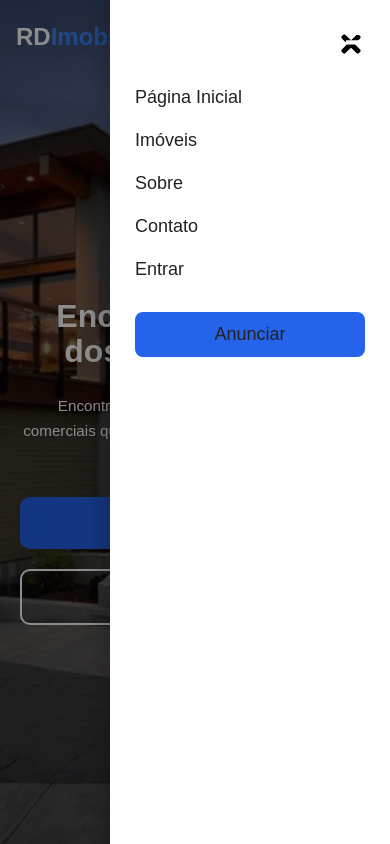
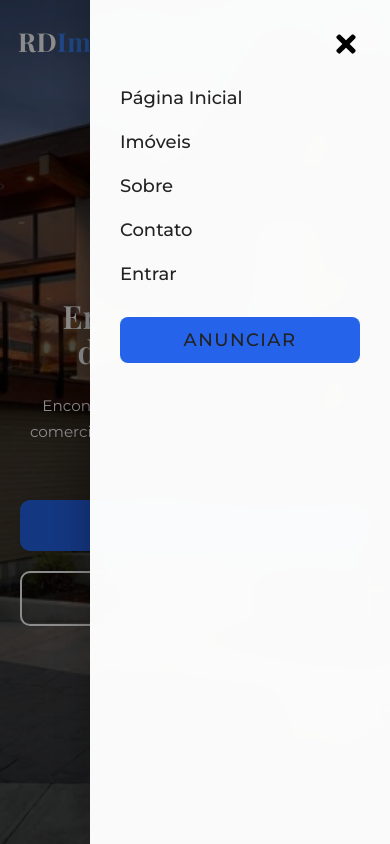
Before and after one commit to Domingos244/RD-imobi, a React (Vite) app: page / in a window 390 px wide. Both pictures are taken after a click on the button 359 px from the left and 36 px from the top of the page. Built offline with nearby package versions, Linux system fonts and the light colour scheme.

Commit message:
responsivo04

```diff
--- a/src/components/Hero/styles.css
+++ b/src/components/Hero/styles.css
@@ -23,24 +23,33 @@
   color: #fff;
 }
 
+/* ======== TÍTULO ======== */
+
 .hero h1 {
+  font-family: var(--font-title);
   font-size: 4.5rem;
+  font-weight: 600;
   line-height: 1.1;
   max-width: 650px;
   margin-bottom: 25px;
-  font-weight: 700;
 }
 
 .hero h1 span {
   color: #3b82f6;
 }
 
+/* ======== TEXTO ======== */
+
 .hero p {
+  font-family: var(--font-text);
   max-width: 600px;
   font-size: 1.3rem;
-  line-height: 1.6;
+  font-weight: 400;
+  line-height: 1.7;
   margin-bottom: 40px;
 }
+
+/* ======== BOTÕES ======== */
 
 .hero-buttons {
   display: flex;
@@ -49,18 +58,21 @@
 
 .btn-primary,
 .btn-secondary {
+  font-family: var(--font-text);
   padding: 16px 34px;
-  font-size: 17px;
+  font-size: 15px;
   font-weight: 600;
+  letter-spacing: .08em;
+  text-transform: uppercase;
   border-radius: 10px;
   cursor: pointer;
-  transition: 0.3s;
+  transition: .3s;
 }
 
 .btn-primary {
   border: none;
   background: #2563eb;
-  color: white;
+  color: #fff;
 }
 
 .btn-primary:hover {
@@ -68,19 +80,20 @@
 }
 
 .btn-secondary {
-  border: 2px solid white;
+  border: 2px solid #fff;
   background: transparent;
-  color: white;
+  color: #fff;
 }
 
 .btn-secondary:hover {
-  background: white;
+  background: #fff;
   color: #2563eb;
 }
 
-/* ========= Tablet ========= */
+/* ========= TABLET ========= */
 
 @media (max-width: 992px) {
+
   .hero-content {
     padding: 0 30px;
   }
@@ -94,11 +107,13 @@
     font-size: 1.1rem;
     max-width: 450px;
   }
+
 }
 
-/* ========= Celular ========= */
+/* ========= CELULAR ========= */
 
 @media (max-width: 768px) {
+
   .hero {
     justify-content: center;
     text-align: center;
@@ -135,11 +150,13 @@
     width: 100%;
     max-width: 320px;
   }
+
 }
 
-/* ========= Celulares pequenos ========= */
+/* ========= CELULARES PEQUENOS ========= */
 
 @media (max-width: 480px) {
+
   .hero-content {
     padding: 110px 20px 30px;
   }
@@ -149,11 +166,12 @@
   }
 
   .hero p {
-    font-size: 0.95rem;
+    font-size: .95rem;
   }
 
   .btn-primary,
   .btn-secondary {
     max-width: 100%;
   }
+
 }
--- a/src/components/Navbar/index.tsx
+++ b/src/components/Navbar/index.tsx
@@ -38,14 +38,14 @@ export default function Navbar() {
         </button>
       </div>
 
-      {menuOpen && (
-        <>
+      {/* Overlay */}
       <div
-            className="menu-overlay"
+        className={`menu-overlay ${menuOpen ? "active" : ""}`}
         onClick={() => setMenuOpen(false)}
       />
 
-          <div className="mobile-menu">
+      {/* Menu Mobile */}
+      <div className={`mobile-menu ${menuOpen ? "active" : ""}`}>
         <button
           className="close-button"
           onClick={() => setMenuOpen(false)}
@@ -81,8 +81,6 @@ export default function Navbar() {
           Anunciar
         </Link>
       </div>
-        </>
-      )}
     </header>
   );
 }
--- a/src/components/Navbar/styles.css
+++ b/src/components/Navbar/styles.css
@@ -1,11 +1,15 @@
+/* ===========================
+   NAVBAR
+=========================== */
+
 .navbar {
   position: absolute;
   top: 0;
   left: 0;
   width: 100%;
   z-index: 1000;
+  padding: 25px 0;
   background: transparent;
-  padding: 25px 0;
   transition: 0.3s;
 }
 
@@ -19,18 +23,26 @@
   align-items: center;
 }
 
+/* ===========================
+   LOGO
+=========================== */
+
 .logo {
+  font-family: var(--font-title);
+  font-size: 32px;
+  font-weight: 700;
+  letter-spacing: .5px;
   text-decoration: none;
   color: #fff;
-  font-size: 30px;
-  font-weight: 700;
 }
 
 .logo span {
-  color: #3b82f6;
+  color: #3B82F6;
 }
 
-/* Menu Desktop */
+/* ===========================
+   MENU DESKTOP
+=========================== */
 
 .desktop-menu {
   display: flex;
@@ -38,15 +50,22 @@
 }
 
 .desktop-menu a {
+  font-family: var(--font-text);
   color: #fff;
   text-decoration: none;
-  font-size: 17px;
-  transition: 0.3s;
+  font-size: 16px;
+  font-weight: 500;
+  letter-spacing: .03em;
+  transition: .3s;
 }
 
 .desktop-menu a:hover {
-  color: #3b82f6;
+  color: #3B82F6;
 }
+
+/* ===========================
+   AÇÕES
+=========================== */
 
 .actions {
   display: flex;
@@ -55,68 +74,118 @@
 }
 
 .login {
+  font-family: var(--font-text);
+  font-weight: 500;
   color: #fff;
   text-decoration: none;
-  font-weight: 600;
 }
 
 .button {
+  background: #2563EB;
+  color: #fff;
   text-decoration: none;
-  background: #2563eb;
-  color: white;
   padding: 12px 25px;
   border-radius: 8px;
-  transition: 0.3s;
+  font-family: var(--font-text);
+  font-size: 15px;
+  font-weight: 600;
+  letter-spacing: .08em;
+  text-transform: uppercase;
+  transition: .3s;
 }
 
 .button:hover {
-  background: #1e40af;
+  background: #1D4ED8;
 }
 
-/* Botão Hamburguer */
+/* ===========================
+   BOTÃO HAMBÚRGUER
+=========================== */
 
 .menu-button {
   display: none;
+  width: 46px;
+  height: 46px;
   border: none;
-  background: transparent;
+  border-radius: 12px;
+  background: rgba(255,255,255,.15);
+  backdrop-filter: blur(12px);
   color: #fff;
-  font-size: 30px;
+  font-size: 22px;
   cursor: pointer;
-  z-index: 1001;
+  align-items: center;
+  justify-content: center;
+  transition: .3s;
 }
 
-/* Overlay */
+.menu-button:hover {
+  background: rgba(255,255,255,.25);
+}
+
+/* ===========================
+   OVERLAY
+=========================== */
 
 .menu-overlay {
   position: fixed;
   inset: 0;
-  background: rgba(0, 0, 0, 0.45);
+  background: rgba(0,0,0,.45);
+  opacity: 0;
+  visibility: hidden;
+  transition: .35s;
   z-index: 998;
 }
 
-/* Menu Mobile */
+.menu-overlay.active {
+  opacity: 1;
+  visibility: visible;
+}
+
+/* ===========================
+   MENU MOBILE
+=========================== */
 
 .mobile-menu {
   position: fixed;
   top: 0;
   right: 0;
-  width: 280px;
-  max-width: 80%;
+  width: 300px;
+  max-width: 85%;
   height: 100vh;
-  background: #fff;
+
+  background: rgba(255,255,255,.98);
+  backdrop-filter: blur(15px);
+
+  transform: translateX(100%);
+  transition: transform .35s ease;
+
   display: flex;
   flex-direction: column;
-  padding: 30px 25px;
   gap: 22px;
+
+  padding: 30px;
+
   z-index: 999;
-  box-shadow: -8px 0 20px rgba(0, 0, 0, 0.2);
+
+  box-shadow: -10px 0 25px rgba(0,0,0,.18);
+}
+
+.mobile-menu.active {
+  transform: translateX(0);
 }
 
 .mobile-menu a {
   color: #222;
   text-decoration: none;
   font-size: 18px;
+  font-family: var(--font-text);
   font-weight: 500;
+  transition: .25s;
+}
+
+.mobile-menu a:hover {
+  color: #2563EB;
+  padding-left: 10px;
 }
 
 .mobile-menu .button {
@@ -126,33 +195,37 @@
 
 .close-button {
   align-self: flex-end;
+  background: transparent;
   border: none;
-  background: transparent;
   font-size: 28px;
   cursor: pointer;
 }
 
-/* Responsivo */
+/* ===========================
+   RESPONSIVO
+=========================== */
 
-@media (max-width: 768px) {
-  .navbar {
-    padding: 18px 0;
+@media (max-width:768px){
+
+  .navbar{
+    padding:18px 0;
   }
 
-  .container {
-    padding: 0 16px;
-  }
-
-  .logo {
-    font-size: 24px;
+  .container{
+    padding:0 18px;
   }
 
   .desktop-menu,
-  .actions {
-    display: none;
+  .actions{
+    display:none;
   }
 
-  .menu-button {
-    display: block;
+  .menu-button{
+    display:flex;
   }
+
+  .logo{
+    font-size:26px;
+  }
+
 }
--- a/src/index.css
+++ b/src/index.css
@@ -1,3 +1,5 @@
+@import url("https://fonts.googleapis.com/css2?family=Montserrat:wght@400;500;600;700&family=Playfair+Display:wght@600;700&display=swap");
+
 * {
   margin: 0;
   padding: 0;
@@ -11,10 +13,32 @@ body,
   min-height: 100vh;
 }
 
+:root {
+  --font-title: "Playfair Display", serif;
+  --font-text: "Montserrat", sans-serif;
+
+  --primary: #2563eb;
+  --primary-dark: #1e40af;
+  --white: #ffffff;
+  --dark: #111827;
+  --gray: #6b7280;
+}
+
 body {
-  font-family: Arial, Helvetica, sans-serif;
+  font-family: var(--font-text);
+  background: #fff;
+  color: var(--dark);
   overflow-x: hidden;
-  background: #fff;
+}
+
+h1,
+h2,
+h3 {
+  font-family: var(--font-title);
+}
+
+p {
+  font-family: var(--font-text);
 }
 
 a {
@@ -23,5 +47,6 @@ a {
 }
 
 button {
-  font-family: inherit;
+  font-family: var(--font-text);
+  cursor: pointer;
 }
```
Lines whose indentation alone changed are shown as unchanged.
